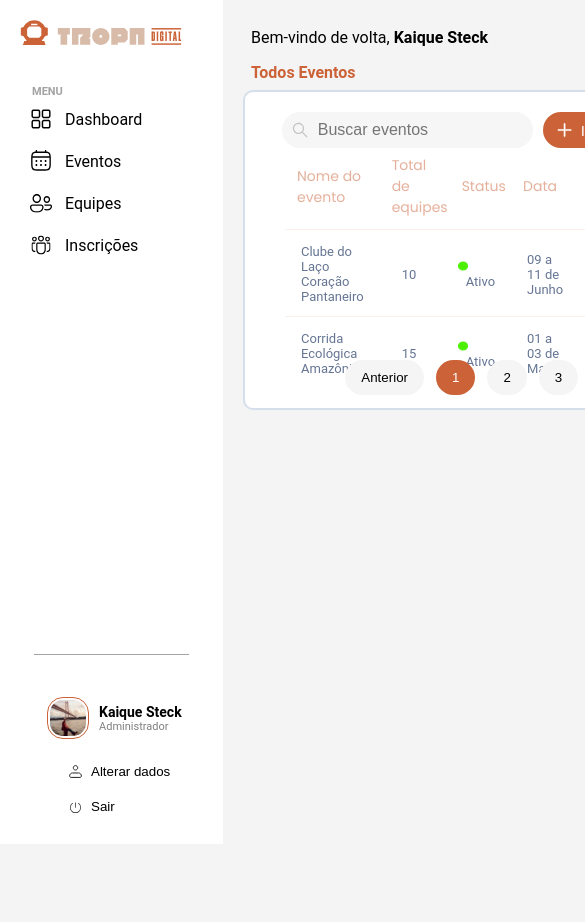
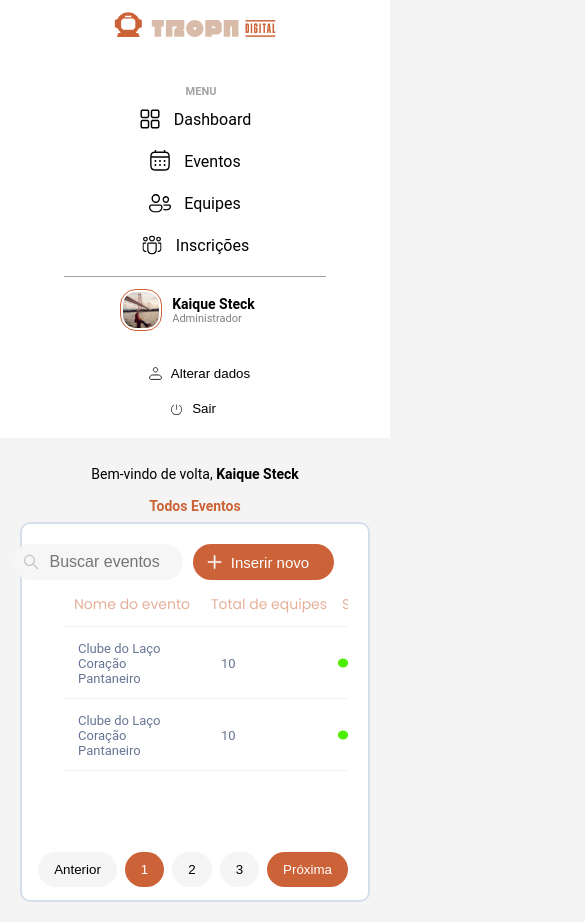
Before and after one commit to bymudboy/login-tropa, a React (Vite) app: page /login in a window 390 px wide. Both pictures are taken after typing "name@example.com", "Sample123" into the empty fields and a click on the button "Enviar". Shown: the top 922 px of the page, 585 px wide, since content can reach past the window. Before the commit the page ends 844 px from the top, so only its background shows below. Built offline with nearby package versions, Linux system fonts and the light colour scheme.

Commit message:
atualização da responsividade da página do  dashboard

```diff
--- a/src/pages/Dashboard.jsx
+++ b/src/pages/Dashboard.jsx
@@ -48,10 +48,10 @@ const eventos = [
     data: "09 a 11 de Junho",
   },
   {
-    nome: "Corrida Ecológica Amazônia",
-    totalEquipes: 15,
+    nome: "Clube do Laço Coração Pantaneiro",
+    totalEquipes: 10,
     status: "Ativo",
-    data: "01 a 03 de Maio",
+    data: "09 a 11 de Junho",
   },
 ];
 
@@ -61,7 +61,7 @@ const Dashboard = () => {
       <SidebarContainer>
         <LogoIcon />
 
-        <Menu>
+        <Menu className="menu">
           <MenuTitle>MENU</MenuTitle>
           <MenuItem>
             <DashboardIcon />
@@ -83,13 +83,14 @@ const Dashboard = () => {
 
         <Divider />
 
-        <Profile>
+          <Profile className="profile">
             <AdmIcon />
             <UserInfo>
               <strong>Kaique Steck</strong>
               <span>Administrador</span>
             </UserInfo>
           </Profile>
+
 
         <ActionButtons>
           <button>
--- a/src/styles/Dashboard.styles.jsx
+++ b/src/styles/Dashboard.styles.jsx
@@ -4,6 +4,10 @@ export const Container = styled.div`
   display: flex;
   height: 100vh;
   background-color: #f4f4f4;
+
+  @media (max-width: 768px) {
+  flex-direction: column;
+}
 `;
 
 export const SidebarContainer = styled.div`
@@ -14,6 +18,28 @@ export const SidebarContainer = styled.div`
   display: flex;
   flex-direction: column;
   padding: 20px;
+
+  @media (max-width: 768px) {
+    width: 100%;
+    height: auto;
+    flex-direction: column;
+    align-items: center;
+    justify-content: flex-start;
+    padding: 16px 12px;
+    gap: 12px;
+  }
+
+  @media (max-width: 400px) {
+  padding: 12px 8px;
+  gap: 8px;
+
+  .menu {
+    width: 100%;
+    display: flex;
+    flex-direction: column;
+    align-items: center;
+  }
+}
 `;
 
 export const LogoIcon = styled.div`
@@ -71,12 +97,27 @@ export const Divider = styled.hr`
   height: 1px;
   background-color: #a3a3a3;
   margin: 42px 14px;
+
+   @media (max-width: 431px) {
+    margin: 2px 0;
+    width: 70%;
+  }
 `;
 
 export const Profile = styled.div`
   display: flex;
   align-items: center;
   margin-left: 27px;
+
+  @media (max-width: 365px) {
+    margin: 2px 0;
+    width: 100%;
+    }
+
+  @media (max-width: 431px) {
+    margin: 2px 0;
+    width: 40%;
+  }
 `;
 
 export const UserInfo = styled.div`
@@ -93,6 +134,10 @@ export const UserInfo = styled.div`
     font-size: 11px;
     color: gray;
   }
+
+  @media (max-width: 365px) {
+    width: 80%;
+    }
 `;
 
 export const ActionButtons = styled.div`
@@ -133,6 +178,20 @@ export const ActionButtons = styled.div`
         fill: currentColor !important;
       }
     }
+
+     @media (max-width: 431px) {
+    flex-direction: row;
+    justify-content: center;
+
+
+     &:nth-child(1) {
+      margin-right: 30px;
+    }
+
+    &:nth-child(2) {
+      margin-left: 40px;
+    }
+  }
   }
 `;
 
@@ -144,6 +203,11 @@ export const Content = styled.div`
 export const Apresentacao = styled.div`
   background-color: #f4f4f4;
   padding: 8px;
+
+  @media (max-width: 768px) {
+  font-size: 14px;
+  text-align: center;
+}
 `;
 
 export const Header = styled.div`
@@ -151,6 +215,11 @@ export const Header = styled.div`
   color: #cc6237;
   padding: 8px;
   font-weight: bold;
+
+  @media (max-width: 768px) {
+  font-size: 14px;
+  text-align: center;
+}
 `;
 
 export const Eventos = styled.div`
@@ -176,6 +245,14 @@ export const Eventos = styled.div`
     font-size: 14px;
     color: gray;
   }
+
+  @media (max-width: 400px) {
+    height: 390px;
+  }
+  @media (max-width: 600px) {
+    height: 380px;
+  }
+
 `;
 
 export const InputWrapper = styled.div`
@@ -184,22 +261,53 @@ export const InputWrapper = styled.div`
   right: 20px;
   display: flex;
   gap: 10px;
+
+   @media (max-width: 376px) { // modelo
+    position: absolute;
+    top: 20px;
+    right: 1px;
+    display: flex;
+    gap: 10px;
+  }
+   @media (max-width: 365px) {
+    position: absolute;
+    top: 20px;
+    right: -10px;
+    display: flex;
+    gap: 10px;
+  }
+
+  @media (max-width: 400px) {
+    justify-content: right;
+    margin-right: -8px;
+
+  }
+  @media (max-width: 600px) {
+    justify-content: center;
+    padding-bottom: 50px;
+    margin-right: -2px;
+
+  }
+
+  @media (max-width: 344px) {
+  justify-content: left;
+  align-items: center;
+  flex-wrap: nowrap;
+  gap: 4px;
+  padding-bottom: 40px;
+  margin-left: 10px;
+ left: 1px;
+
+
+  button {
+    padding: 4px 10px;
+    font-size: 12px;
+    white-space: nowrap;
+  }
+}
+
+
 `;
-
-// export const InputContainer = styled.div`
-//   position: relative;
-//   display: flex;
-//   align-items: center;
-// `;
-
-// export const Input = styled.input`
-//   background-color: orange;
-//   padding: 8px;
-//   border: none;
-//   border-radius: 33px;
-//   background-color: #F6F6F6;
-//   background: url('../img/buscar-eventos-icon.svg') no-repeat 8px left;
-// `;
 
 export const BotaoInserir = styled.button`
   padding: 8px 12px;
@@ -220,6 +328,14 @@ export const BotaoInserir = styled.button`
 
   &:hover {
     background-color: rgb(168, 64, 23);
+}
+     @media (max-width: 400px) {
+    width: 40%;
+
+  }
+     @media (max-width: 600px) {
+    width: 40%;
+
   }
 `;
 
@@ -231,6 +347,15 @@ export const InputComIcone = styled.div`
   border-radius: 33px;
   background-color: #f6f6f6;
   background: url("../img/buscar-eventos-icon.svg") no-repeat 8px left;
+
+  @media (max-width: 400px) {
+    width: 48%;
+
+}
+  @media (max-width: 600px) {
+    width: 48%;
+
+}
 `;
 
 export const IconeBusca = styled.img`
@@ -254,14 +379,18 @@ export const TableContainer = styled.div`
   margin-top: 20px;
   border-radius: 8px;
   background: #ffffff;
-  // box-shadow: 0px 4px 10px rgba(0, 0, 0, 0.1);
   padding: 20px;
+
+  @media (max-width: 600px) {
+    margin-bottom: 50px;
+  }
 `;
 
 export const TabelaEventos = styled.table`
   width: 100%;
   border-collapse: separate;
   border-spacing: 0 2px;
+  min-width: 600px; // n sei se ajudou ou atrapalhou
 
   thead {
     background: #ffffff;
@@ -318,6 +447,12 @@ export const TabelaEventos = styled.table`
   tr.linha-um td {
     padding: 4px;
   }
+
+  @media (max-width: 400px) {
+    padding-bottom: 30px;
+
+  }
+
 `;
 
 export const ButtonOpcoes = styled.button`
@@ -401,4 +536,41 @@ export const BottomButtonsContainer = styled.div`
       color: black;
     }
   }
+
+  @media (max-width: 360px) {
+  width: 100%;
+  height: auto;
+  left: -1px;
+  margin-bottom: 2px;
+  flex-wrap: wrap;
+  gap: 8px;
+  justify-content: center;
+  align-items: center;
+}
+  @media (max-width: 768px) {
+  flex-wrap: wrap;
+  gap: 8px;
+  justify-content: center;
+
+}
+  @media (max-width: 344px) {
+  position: relative;
+  width: 100%;
+  left: 0;
+  right: 0;
+  margin: 8px auto 0;
+  flex-wrap: nowrap;
+  gap: 4px;
+  justify-content: center;
+  align-items: center;
+  padding: 0 6px;
+
+  button {
+    padding: 6px 10px;
+    font-size: 12px;
+    white-space: nowrap;
+  }
+}
+
+
 `;
```
Lines whose indentation alone changed are shown as unchanged.
